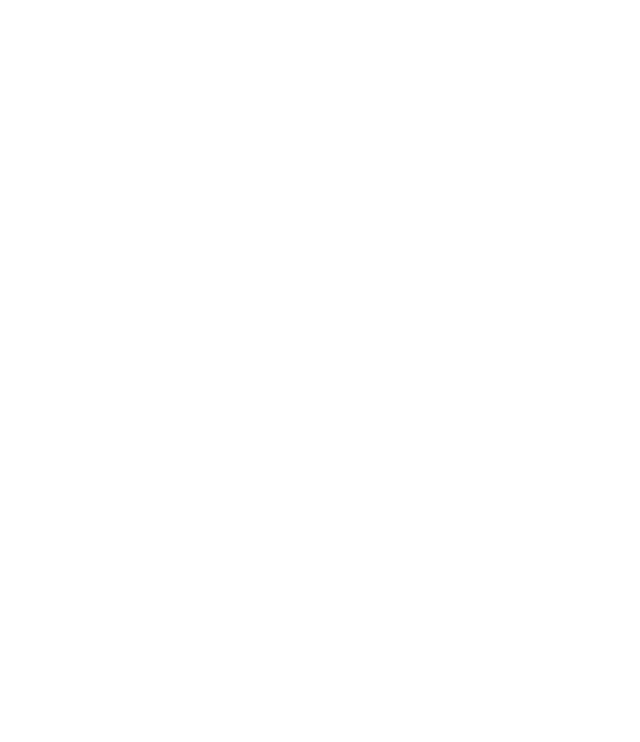
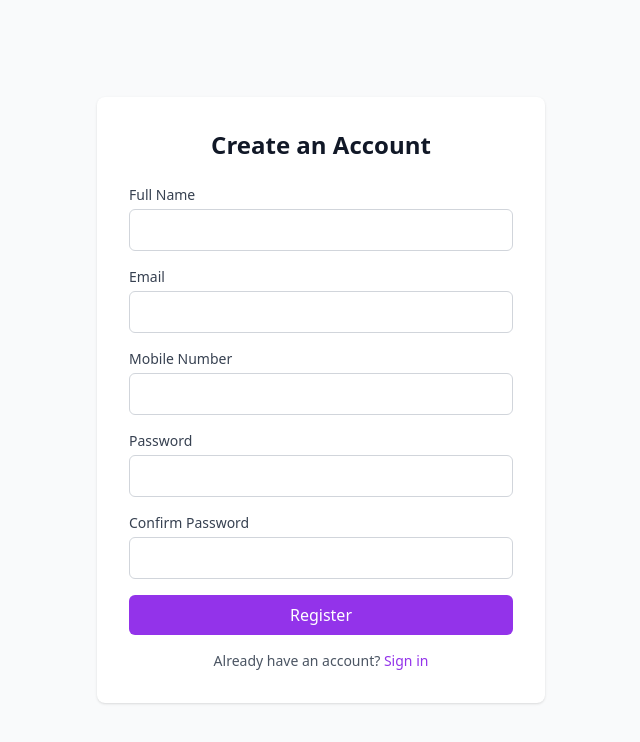
Before and after one commit to skhtor/hks-www, a React (Vite) app in the folder frontend/: page /register in a window 1280 px wide. Before the commit this address had no page. Shown: the top 742 px of the page, without its empty margins (319-959 px from the left). Built offline with nearby package versions, Linux system fonts and the light colour scheme.

Commit message:
feat: implement registration and login flow (task 30.3)

```diff
--- a/frontend/src/App.tsx
+++ b/frontend/src/App.tsx
@@ -5,11 +5,17 @@
 import PricingPage from './pages/PricingPage';
 import AboutPage from './pages/AboutPage';
 import ContactPage from './pages/ContactPage';
+import RegisterPage from './pages/RegisterPage';
+import LoginPage from './pages/LoginPage';
+import { AuthProvider } from './context/AuthContext';
 
 export default function App() {
   return (
+    <AuthProvider>
       <BrowserRouter>
         <Routes>
+          <Route path="/register" element={<RegisterPage />} />
+          <Route path="/login" element={<LoginPage />} />
           <Route element={<Layout />}>
             <Route path="/" element={<HomePage />} />
             <Route path="/timetable" element={<TimetablePage />} />
@@ -19,5 +25,6 @@
           </Route>
         </Routes>
       </BrowserRouter>
+    </AuthProvider>
   );
 }
--- /dev/null
+++ b/frontend/src/context/AuthContext.tsx
@@ -0,0 +1,51 @@
+import { createContext, useContext, useState, useEffect, ReactNode } from 'react';
+
+interface User {
+  id: string;
+  email: string;
+  name: string;
+  role: string;
+}
+
+interface AuthContextType {
+  user: User | null;
+  token: string | null;
+  login: (token: string, user: User) => void;
+  logout: () => void;
+}
+
+const AuthContext = createContext<AuthContextType | null>(null);
+
+export function AuthProvider({ children }: { children: ReactNode }) {
+  const [token, setToken] = useState<string | null>(() => localStorage.getItem('token'));
+  const [user, setUser] = useState<User | null>(() => {
+    const stored = localStorage.getItem('user');
+    return stored ? JSON.parse(stored) : null;
+  });
+
+  const login = (newToken: string, newUser: User) => {
+    localStorage.setItem('token', newToken);
+    localStorage.setItem('user', JSON.stringify(newUser));
+    setToken(newToken);
+    setUser(newUser);
+  };
+
+  const logout = () => {
+    localStorage.removeItem('token');
+    localStorage.removeItem('user');
+    setToken(null);
+    setUser(null);
+  };
+
+  return (
+    <AuthContext.Provider value={{ user, token, login, logout }}>
+      {children}
+    </AuthContext.Provider>
+  );
+}
+
+export function useAuth() {
+  const ctx = useContext(AuthContext);
+  if (!ctx) throw new Error('useAuth must be used within AuthProvider');
+  return ctx;
+}
--- /dev/null
+++ b/frontend/src/pages/LoginPage.tsx
@@ -0,0 +1,86 @@
+import { useState, FormEvent } from 'react';
+import { Link, useNavigate } from 'react-router-dom';
+import { auth } from '../api';
+import { useAuth } from '../context/AuthContext';
+
+export default function LoginPage() {
+  const navigate = useNavigate();
+  const { login } = useAuth();
+  const [email, setEmail] = useState('');
+  const [password, setPassword] = useState('');
+  const [errors, setErrors] = useState<{ email?: string; password?: string }>({});
+  const [apiError, setApiError] = useState('');
+  const [loading, setLoading] = useState(false);
+
+  const validate = (): boolean => {
+    const errs: { email?: string; password?: string } = {};
+    if (!email.trim()) errs.email = 'Email is required';
+    if (!password) errs.password = 'Password is required';
+    setErrors(errs);
+    return Object.keys(errs).length === 0;
+  };
+
+  const handleSubmit = async (e: FormEvent) => {
+    e.preventDefault();
+    setApiError('');
+    if (!validate()) return;
+    setLoading(true);
+    try {
+      const res = await auth.login(email, password);
+      const { token, user } = res.data;
+      login(token, user);
+      navigate('/dashboard');
+    } catch (err: unknown) {
+      const msg = (err as { response?: { data?: { message?: string } } })?.response?.data?.message;
+      setApiError(msg || 'Invalid email or password.');
+    } finally {
+      setLoading(false);
+    }
+  };
+
+  return (
+    <div className="min-h-screen flex items-center justify-center bg-gray-50 py-12 px-4">
+      <div className="max-w-md w-full bg-white rounded-lg shadow p-8">
+        <h1 className="text-2xl font-bold text-center text-gray-900 mb-6">Sign In</h1>
+        {apiError && (
+          <div className="bg-red-50 border border-red-300 text-red-700 rounded p-3 mb-4">
+            {apiError}
+          </div>
+        )}
+        <form onSubmit={handleSubmit} className="space-y-4" noValidate>
+          <div>
+            <label className="block text-sm font-medium text-gray-700 mb-1">Email</label>
+            <input
+              type="email"
+              value={email}
+              onChange={e => setEmail(e.target.value)}
+              className="w-full border border-gray-300 rounded-md px-3 py-2 focus:outline-none focus:ring-2 focus:ring-purple-500"
+            />
+            {errors.email && <p className="text-red-500 text-sm mt-1">{errors.email}</p>}
+          </div>
+          <div>
+            <label className="block text-sm font-medium text-gray-700 mb-1">Password</label>
+            <input
+              type="password"
+              value={password}
+              onChange={e => setPassword(e.target.value)}
+              className="w-full border border-gray-300 rounded-md px-3 py-2 focus:outline-none focus:ring-2 focus:ring-purple-500"
+            />
+            {errors.password && <p className="text-red-500 text-sm mt-1">{errors.password}</p>}
+          </div>
+          <button
+            type="submit"
+            disabled={loading}
+            className="w-full bg-purple-600 text-white py-2 rounded-md hover:bg-purple-700 disabled:opacity-50 transition-colors"
+          >
+            {loading ? 'Signing in...' : 'Sign In'}
+          </button>
+        </form>
+        <p className="text-center text-sm text-gray-600 mt-4">
+          Don't have an account?{' '}
+          <Link to="/register" className="text-purple-600 hover:underline">Register</Link>
+        </p>
+      </div>
+    </div>
+  );
+}
--- /dev/null
+++ b/frontend/src/pages/RegisterPage.tsx
@@ -0,0 +1,117 @@
+import { useState, FormEvent } from 'react';
+import { Link, useNavigate } from 'react-router-dom';
+import { auth } from '../api';
+
+interface FormData {
+  name: string;
+  email: string;
+  password: string;
+  confirmPassword: string;
+  mobile: string;
+}
+
+interface FormErrors {
+  name?: string;
+  email?: string;
+  password?: string;
+  confirmPassword?: string;
+  mobile?: string;
+}
+
+export default function RegisterPage() {
+  const navigate = useNavigate();
+  const [form, setForm] = useState<FormData>({ name: '', email: '', password: '', confirmPassword: '', mobile: '' });
+  const [errors, setErrors] = useState<FormErrors>({});
+  const [apiError, setApiError] = useState('');
+  const [success, setSuccess] = useState(false);
+  const [loading, setLoading] = useState(false);
+
+  const validate = (): boolean => {
+    const errs: FormErrors = {};
+    if (!form.name.trim()) errs.name = 'Name is required';
+    if (!form.email.trim()) {
+      errs.email = 'Email is required';
+    } else if (!/^[^\s@]+@[^\s@]+\.[^\s@]+$/.test(form.email)) {
+      errs.email = 'Invalid email address';
+    }
+    if (!form.password) {
+      errs.password = 'Password is required';
+    } else if (form.password.length < 8) {
+      errs.password = 'Password must be at least 8 characters';
+    }
+    if (!form.confirmPassword) {
+      errs.confirmPassword = 'Please confirm your password';
+    } else if (form.password !== form.confirmPassword) {
+      errs.confirmPassword = 'Passwords do not match';
+    }
+    if (!form.mobile.trim()) errs.mobile = 'Mobile number is required';
+    setErrors(errs);
+    return Object.keys(errs).length === 0;
+  };
+
+  const handleSubmit = async (e: FormEvent) => {
+    e.preventDefault();
+    setApiError('');
+    if (!validate()) return;
+    setLoading(true);
+    try {
+      await auth.register({ name: form.name, email: form.email, password: form.password, mobile: form.mobile });
+      setSuccess(true);
+      setTimeout(() => navigate('/login'), 2000);
+    } catch (err: unknown) {
+      const msg = (err as { response?: { data?: { message?: string } } })?.response?.data?.message;
+      setApiError(msg || 'Registration failed. Please try again.');
+    } finally {
+      setLoading(false);
+    }
+  };
+
+  const field = (key: keyof FormData, label: string, type = 'text') => (
+    <div>
+      <label className="block text-sm font-medium text-gray-700 mb-1">{label}</label>
+      <input
+        type={type}
+        value={form[key]}
+        onChange={e => setForm(f => ({ ...f, [key]: e.target.value }))}
+        className="w-full border border-gray-300 rounded-md px-3 py-2 focus:outline-none focus:ring-2 focus:ring-purple-500"
+      />
+      {errors[key] && <p className="text-red-500 text-sm mt-1">{errors[key]}</p>}
+    </div>
+  );
+
+  return (
+    <div className="min-h-screen flex items-center justify-center bg-gray-50 py-12 px-4">
+      <div className="max-w-md w-full bg-white rounded-lg shadow p-8">
+        <h1 className="text-2xl font-bold text-center text-gray-900 mb-6">Create an Account</h1>
+        {success && (
+          <div className="bg-green-50 border border-green-300 text-green-700 rounded p-3 mb-4 text-center">
+            Registration successful! Redirecting to login...
+          </div>
+        )}
+        {apiError && (
+          <div className="bg-red-50 border border-red-300 text-red-700 rounded p-3 mb-4">
+            {apiError}
+          </div>
+        )}
+        <form onSubmit={handleSubmit} className="space-y-4" noValidate>
+          {field('name', 'Full Name')}
+          {field('email', 'Email', 'email')}
+          {field('mobile', 'Mobile Number', 'tel')}
+          {field('password', 'Password', 'password')}
+          {field('confirmPassword', 'Confirm Password', 'password')}
+          <button
+            type="submit"
+            disabled={loading}
+            className="w-full bg-purple-600 text-white py-2 rounded-md hover:bg-purple-700 disabled:opacity-50 transition-colors"
+          >
+            {loading ? 'Registering...' : 'Register'}
+          </button>
+        </form>
+        <p className="text-center text-sm text-gray-600 mt-4">
+          Already have an account?{' '}
+          <Link to="/login" className="text-purple-600 hover:underline">Sign in</Link>
+        </p>
+      </div>
+    </div>
+  );
+}
```
Also changed, not shown: 1 other file (tests, documents, lock files or other folders). Lines whose indentation alone changed are shown as unchanged.
